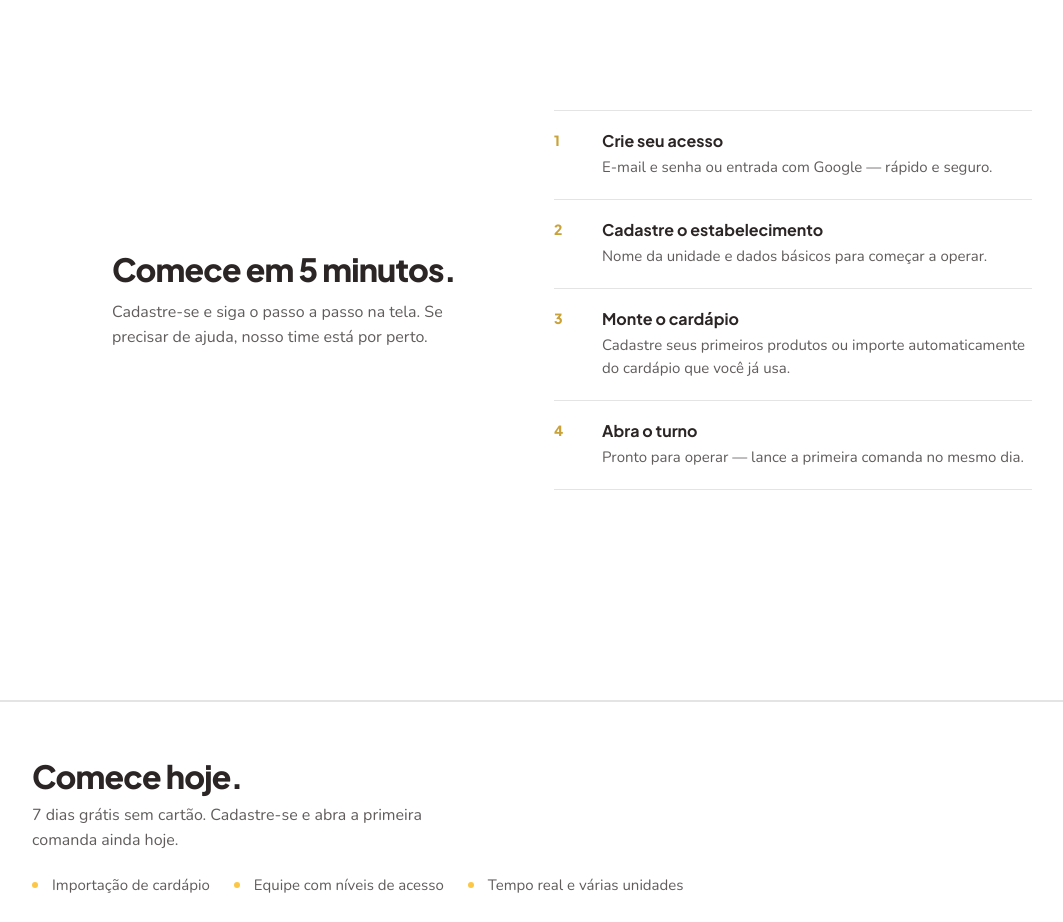
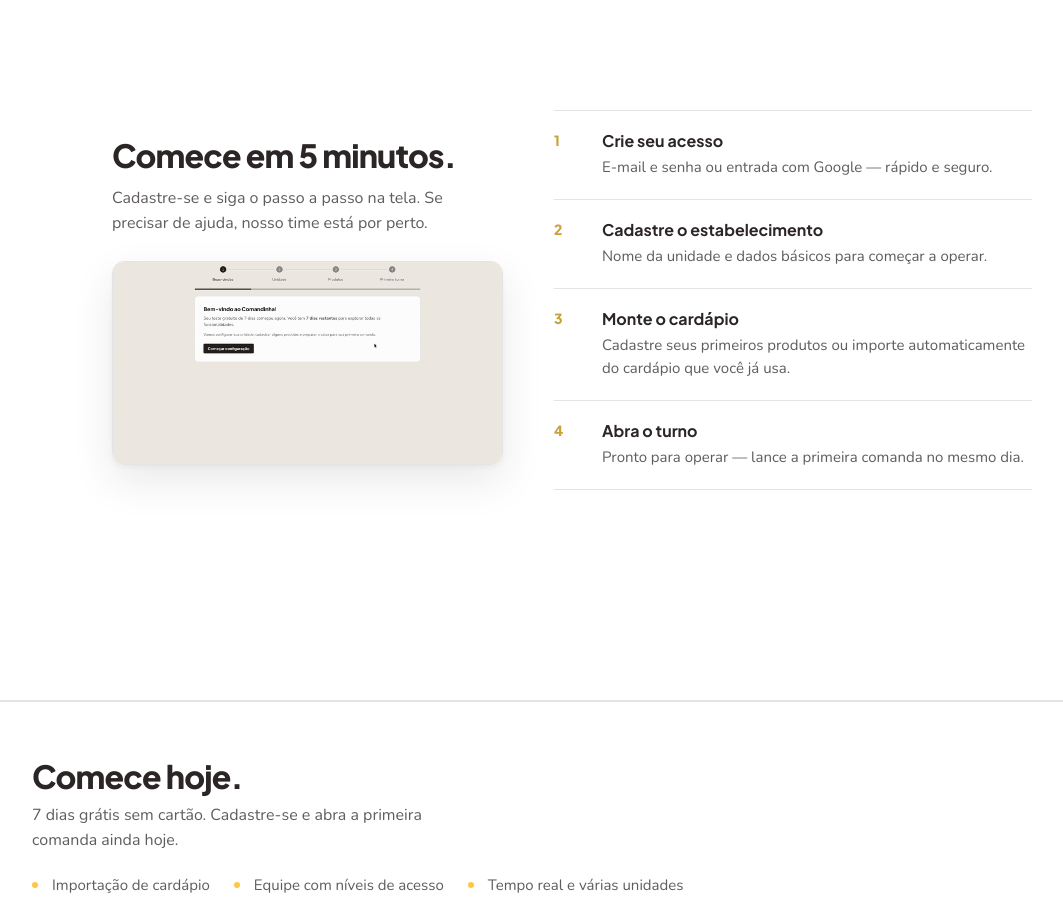
Before and after one commit to josegabrielsilva/comandinha-site, a website: page index.html in a window 1280 px wide. Shown: the part 2940-3862 px from the top of the page, without its empty margins (68-1131 px from the left). Drawn offline with nearby package versions, Linux system fonts and the light colour scheme; no server answers.

Commit message:
feat(site): add onboarding demo GIF to getting started section
Show a cropped, 2x-speed walkthrough in the flow section so visitors can see how signup works without exposing personal details.

Co-authored-by: Cursor <cursoragent@cursor.com>

```diff
--- a/css/site.css
+++ b/css/site.css
@@ -708,8 +708,29 @@ a { color: inherit; text-decoration: none; }
   }
 }
 
+.flow__intro {
+  display: grid;
+  gap: 1.5rem;
+}
+
 .flow__header {
   max-width: 22rem;
+}
+
+.flow__demo {
+  margin: 0;
+  border-radius: 12px;
+  overflow: hidden;
+  border: 1px solid var(--cmd-border);
+  box-shadow:
+    0 2px 4px rgba(43, 38, 37, 0.04),
+    0 16px 40px rgba(43, 38, 37, 0.1);
+}
+
+.flow__demo img {
+  display: block;
+  width: 100%;
+  height: auto;
 }
 
 .flow__lead {
@@ -773,14 +794,14 @@ a { color: inherit; text-decoration: none; }
 
 /* ── Flow scroll reveal ── */
 
-.flow__header,
+.flow__intro,
 .flow__list {
   will-change: transform, opacity;
 }
 
 @media (prefers-reduced-motion: no-preference) {
   @media (max-width: 959px) {
-    .flow:not(.is-visible) .flow__header {
+    .flow:not(.is-visible) .flow__intro {
       opacity: 0;
       transform: translate3d(0, -2.5rem, 0) scale(0.97);
     }
@@ -792,7 +813,7 @@ a { color: inherit; text-decoration: none; }
   }
 
   @media (min-width: 960px) {
-    .flow:not(.is-visible) .flow__header {
+    .flow:not(.is-visible) .flow__intro {
       opacity: 0;
       transform: translate3d(-12vw, 0, 0) scale(0.96);
     }
@@ -803,7 +824,7 @@ a { color: inherit; text-decoration: none; }
     }
   }
 
-  .flow.is-visible .flow__header,
+  .flow.is-visible .flow__intro,
   .flow.is-visible .flow__list {
     opacity: 1;
     transform: translate3d(0, 0, 0) scale(1);
@@ -818,7 +839,7 @@ a { color: inherit; text-decoration: none; }
 }
 
 @media (prefers-reduced-motion: reduce) {
-  .flow.is-visible .flow__header,
+  .flow.is-visible .flow__intro,
   .flow.is-visible .flow__list {
     opacity: 1;
     transform: none;
--- a/index.html
+++ b/index.html
@@ -7,7 +7,7 @@
   <title>comandinha — comanda digital no celular</title>
   <meta name="description" content="Comanda digital para bares e lanchonetes. Comandas em tempo real, múltiplos usuários e onboarding em 5 minutos. 7 primeiros dias sem cartão." />
   <link rel="icon" type="image/svg+xml" href="assets/comandinha-icon-ci.svg?v=2" />
-  <link rel="stylesheet" href="css/site.css?v=8" />
+  <link rel="stylesheet" href="css/site.css?v=9" />
 </head>
 <body>
 
@@ -195,12 +195,23 @@
 
     <section class="flow" id="comecar-aqui">
       <div class="container flow__inner">
+        <div class="flow__intro">
           <div class="flow__header">
             <h2 class="heading-lg">Comece em 5 minutos.</h2>
             <p class="flow__lead">
               Cadastre-se e siga o passo a passo na tela. Se precisar de ajuda,
               nosso time está por perto.
             </p>
+          </div>
+          <figure class="flow__demo" aria-label="Demonstração do onboarding">
+            <img
+              src="assets/screens/onboarding-demo.gif?v=3"
+              alt="Demonstração do cadastro e configuração inicial no comandinha"
+              width="720"
+              height="374"
+              loading="lazy"
+            />
+          </figure>
         </div>
         <ol class="flow__list">
           <li class="flow__item">
```
Also changed, not shown: assets/screens/onboarding-demo.gif (added). Lines whose indentation alone changed are shown as unchanged.
